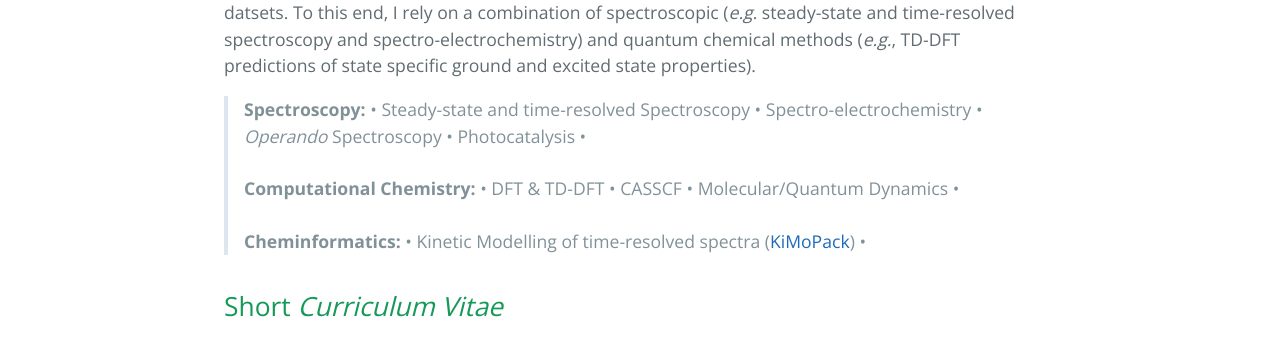
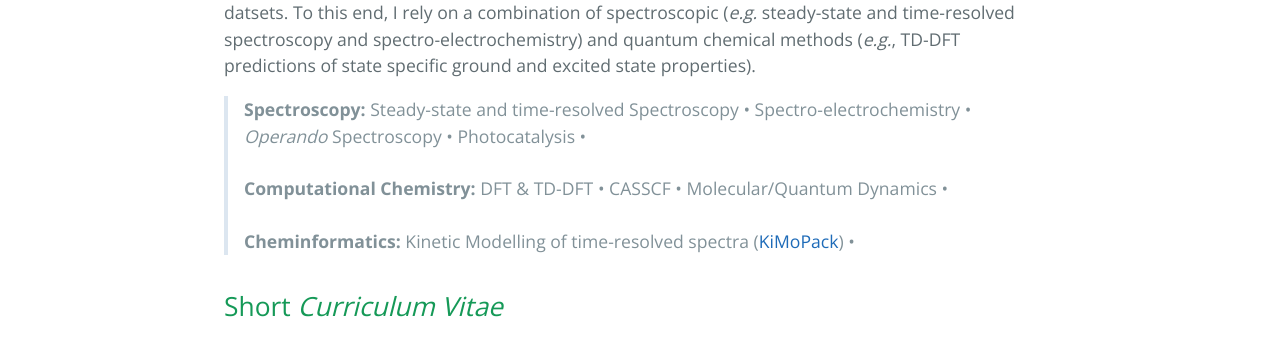
Before and after one commit to carolin-m/carolin-m.github.io, a Jekyll site: the page built from now.md, in a window 1280 px wide. Shown: the part 713-1055 px from the top of the page. Built offline with Jekyll 4.4.1, drawn with Linux system fonts in a browser that asks for light colours.

Commit message:
Update now.md

```diff
--- a/now.md
+++ b/now.md
@@ -16,11 +16,11 @@ ________________
 {: style="text-align: justify" }
 I investigate intramolecular, hydrogen evolving mono- and bimetallic photocatalyst by means of steady-state and time-resolved spectroscopy. My research is dedicated to the development of *operando* approaches and the generation of basis data (*e.g.*, chemically, electrochemically and photochemically modified molecules) for understanding and analysing the complex *operando* datsets. To this end, I rely on a combination of spectroscopic (*e.g.* steady-state and time-resolved spectroscopy and spectro-electrochemistry) and quantum chemical methods (*e.g.*, TD-DFT predictions of state specific ground and excited state properties).
 
-> **Spectroscopy:** • Steady-state and time-resolved Spectroscopy • Spectro-electrochemistry • *Operando* Spectroscopy • Photocatalysis • <br />
+> **Spectroscopy:** Steady-state and time-resolved Spectroscopy • Spectro-electrochemistry • *Operando* Spectroscopy • Photocatalysis • <br />
 >  <br />
-> **Computational Chemistry:** • DFT & TD-DFT • CASSCF • Molecular/Quantum Dynamics • <br />
+> **Computational Chemistry:** DFT & TD-DFT • CASSCF • Molecular/Quantum Dynamics • <br />
 >  <br />
-> **Cheminformatics:** • Kinetic Modelling of time-resolved spectra ([KiMoPack](https://github.com/erdzeichen/KiMoPack)) • <br >
+> **Cheminformatics:** Kinetic Modelling of time-resolved spectra ([KiMoPack](https://github.com/erdzeichen/KiMoPack)) • <br >
 
 
 ## Short *Curriculum Vitae* <br>
```
